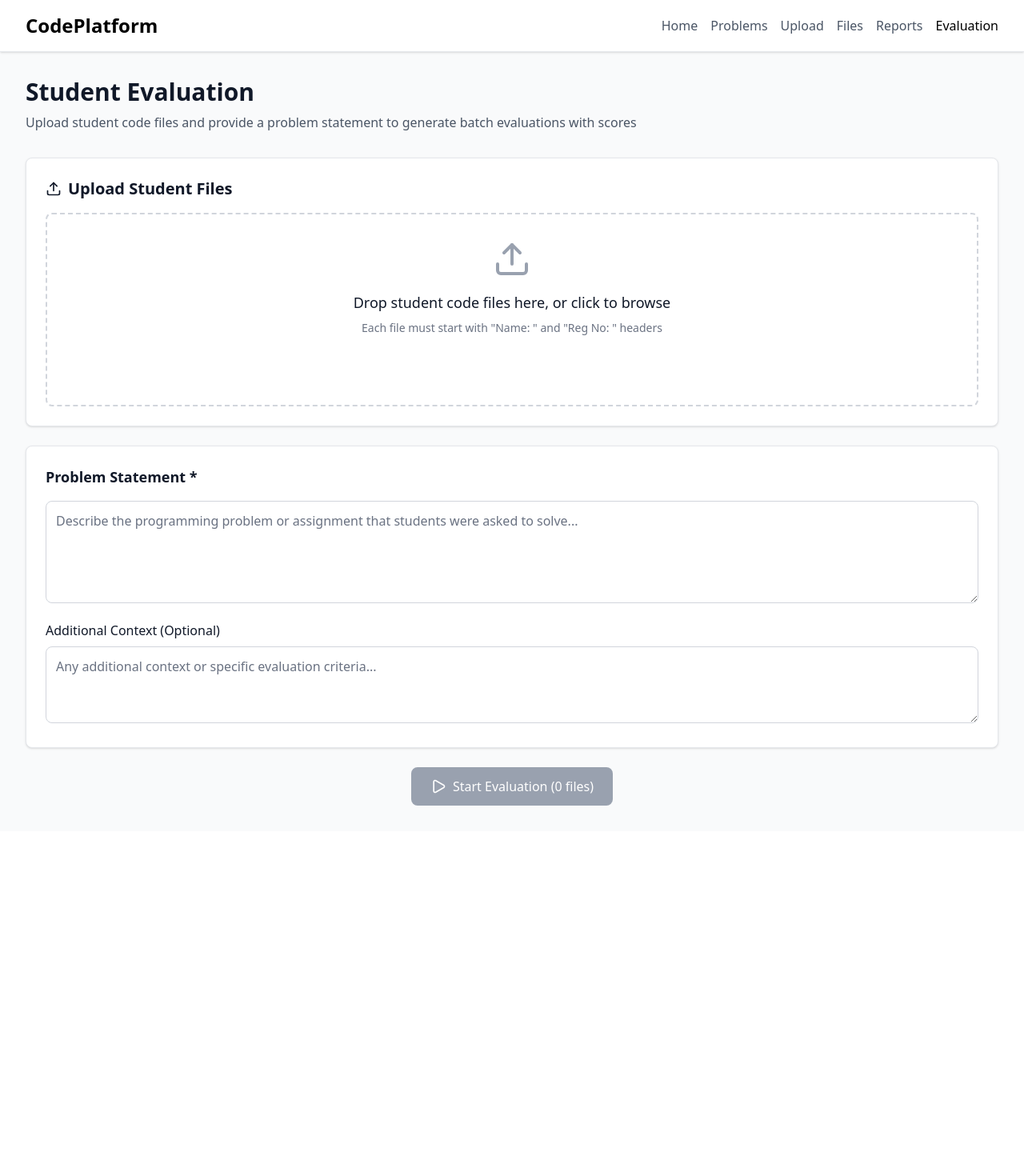
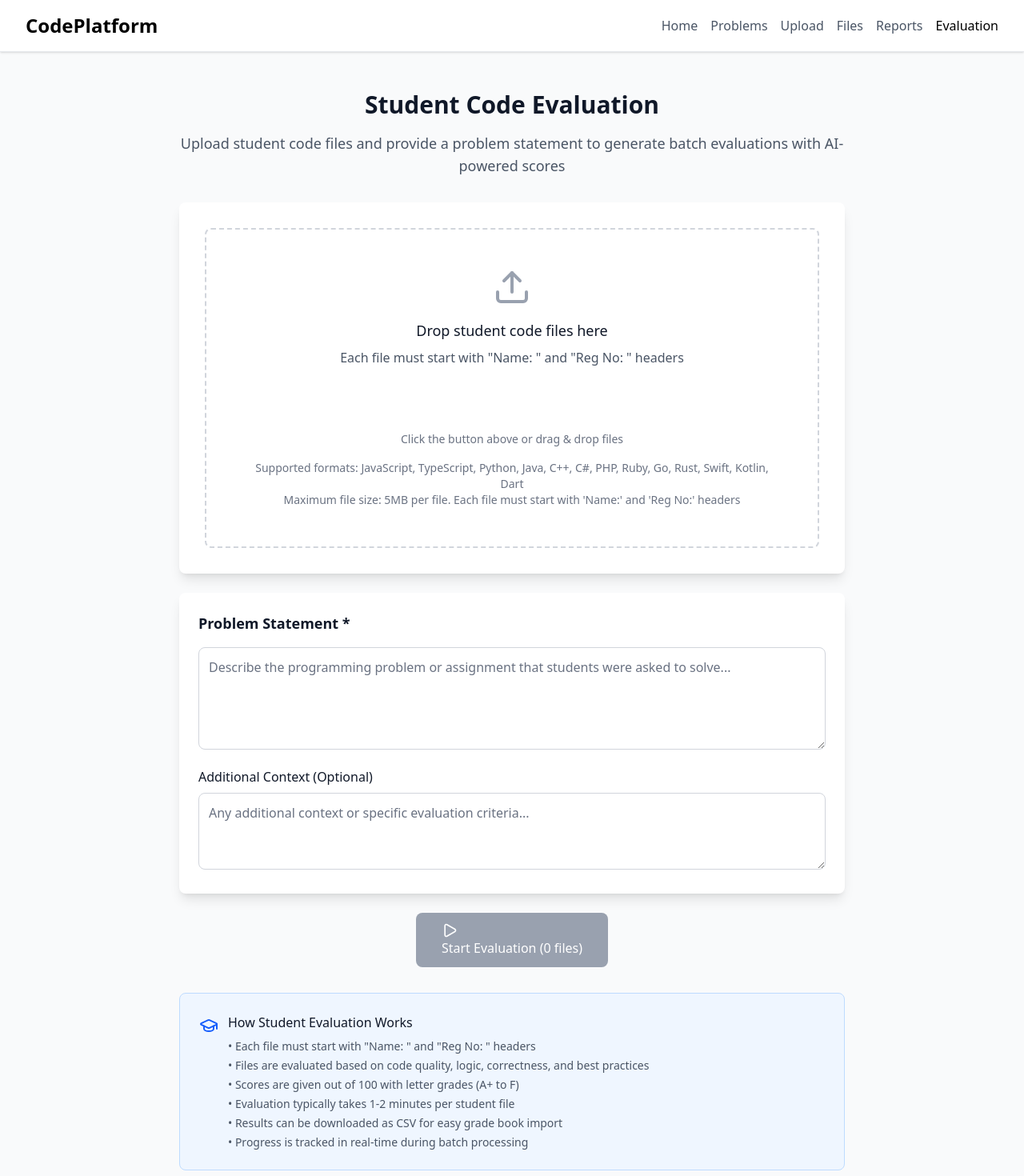
Before and after one commit to ERSA-14/code_review_ai_agent_frontend, a Next.js app: page /evaluation in a window 1280 px wide. Shown: the top 1470 px of the page at 80% size. Before the commit the page ends 1039 px from the top, so only its background shows below. Built offline with nearby package versions, Linux system fonts and the light colour scheme.

Commit message:
Made the evaluation page functioning

```diff
--- a/src/app/evaluation/page.tsx
+++ b/src/app/evaluation/page.tsx
@@ -1,6 +1,6 @@
 "use client";
 
-import { useState, useCallback } from "react";
+import { useState, useCallback, useRef } from "react";
 import { Navbar } from "@/components/navbar";
 import {
   Upload,
@@ -13,7 +13,9 @@ import {
   AlertCircle,
   Loader2,
   RotateCcw,
-  Play
+  Play,
+  GraduationCap,
+  BarChart3
 } from "lucide-react";
 import { apiService, StudentEvaluation, EvaluationBatchResponse } from "@/services/api";
 
@@ -35,6 +37,7 @@ export default function EvaluationPage() {
   const [error, setError] = useState<string | null>(null);
   const [validationResults, setValidationResults] = useState<FileValidationResult[]>([]);
   const [isValidating, setIsValidating] = useState(false);
+  const fileInputRef = useRef<HTMLInputElement>(null);
 
   // File validation function
   const validateStudentFile = (file: File): Promise<FileValidationResult> => {
@@ -127,24 +130,43 @@ export default function EvaluationPage() {
     }
   };
 
-  // Handle file selection
-  const handleFileSelect = useCallback(async (files: FileList | File[]) => {
-    const fileArray = Array.from(files);
+  // Handle file selection with validation similar to upload page
+  const handleFileSelect = useCallback(async (files: File[]) => {
+    const validFiles: File[] = [];
+    const errors: string[] = [];
 
-    // Filter for code files
-    const codeFiles = fileArray.filter(file => {
-      const extension = file.name.toLowerCase().split('.').pop();
-      return ['js', 'jsx', 'ts', 'tsx', 'py', 'java', 'cpp', 'c', 'cs', 'php', 'rb', 'go', 'rs'].includes(extension || '');
-    });
-
-    if (codeFiles.length === 0) {
-      setError("Please select valid code files (.js, .py, .cpp, .java, etc.)");
+    files.forEach(file => {
+      // Check file size (5MB limit)
+      if (file.size > 5 * 1024 * 1024) {
+        errors.push(`${file.name}: File size must be less than 5MB`);
         return;
       }
 
-    setSelectedFiles(codeFiles);
+      // Check file type (allow common code file extensions)
+      const allowedExtensions = [
+        '.js', '.jsx', '.ts', '.tsx', '.py', '.java', '.cpp', '.c', '.cs',
+        '.php', '.rb', '.go', '.rs', '.swift', '.kt', '.dart'
+      ];
+
+      const fileExtension = '.' + file.name.split('.').pop()?.toLowerCase();
+      if (!allowedExtensions.includes(fileExtension)) {
+        errors.push(`${file.name}: Invalid file type for student evaluation`);
+        return;
+      }
+
+      validFiles.push(file);
+    });
+
+    if (errors.length > 0) {
+      setError(`Some files were rejected:\n${errors.join('\n')}`);
+    } else {
       setError(null);
-    await validateFiles(codeFiles);
+    }
+
+    if (validFiles.length > 0) {
+      setSelectedFiles(prev => [...prev, ...validFiles]);
+      await validateFiles(validFiles);
+    }
   }, []);
 
   // Handle drag and drop
@@ -152,7 +174,7 @@ export default function EvaluationPage() {
     e.preventDefault();
     setIsDragOver(false);
 
-    const files = e.dataTransfer.files;
+    const files = Array.from(e.dataTransfer.files);
     handleFileSelect(files);
   }, [handleFileSelect]);
 
@@ -169,7 +191,7 @@ export default function EvaluationPage() {
   // Handle file input change
   const handleFileInputChange = (e: React.ChangeEvent<HTMLInputElement>) => {
     if (e.target.files) {
-      handleFileSelect(e.target.files);
+      handleFileSelect(Array.from(e.target.files));
     }
   };
 
@@ -179,6 +201,25 @@ export default function EvaluationPage() {
     setSelectedFiles(newFiles);
     const newValidation = validationResults.filter((_, i) => i !== index);
     setValidationResults(newValidation);
+  };
+
+  // Clear all files
+  const clearAllFiles = () => {
+    setSelectedFiles([]);
+    setValidationResults([]);
+    setError(null);
+    if (fileInputRef.current) {
+      fileInputRef.current.value = '';
+    }
+  };
+
+  // Format file size utility
+  const formatFileSize = (bytes: number) => {
+    if (bytes === 0) return '0 Bytes';
+    const k = 1024;
+    const sizes = ['Bytes', 'KB', 'MB', 'GB'];
+    const i = Math.floor(Math.log(bytes) / Math.log(k));
+    return parseFloat((bytes / Math.pow(k, i)).toFixed(2)) + ' ' + sizes[i];
   };
 
   // Start evaluation
@@ -278,65 +319,113 @@ export default function EvaluationPage() {
     <div className="min-h-screen bg-gray-50 dark:bg-custom-dark-primary">
       <Navbar />
 
-      <div className="max-w-7xl mx-auto py-8 px-4 sm:px-6 lg:px-8">
-        <div className="mb-8">
-          <h1 className="text-3xl font-bold text-gray-900 dark:text-custom-light mb-2">
-            Student Evaluation
+      <main className="max-w-4xl mx-auto px-4 sm:px-6 lg:px-8 py-12">
+        <div className="text-center mb-8">
+          <h1 className="text-3xl font-bold text-gray-900 dark:text-custom-light mb-4">
+            Student Code Evaluation
           </h1>
-          <p className="text-gray-600 dark:text-gray-300">
-            Upload student code files and provide a problem statement to generate batch evaluations with scores
+          <p className="text-lg text-gray-600 dark:text-gray-300">
+            Upload student code files and provide a problem statement to generate batch evaluations with AI-powered scores
           </p>
         </div>
 
         {!evaluationBatch ? (
           <>
             {/* File Upload Section */}
-            <div className="bg-white dark:bg-custom-dark-secondary rounded-lg shadow-sm border border-gray-200 dark:border-custom-dark-primary mb-6">
-              <div className="p-6">
-                <h2 className="text-xl font-semibold text-gray-900 dark:text-custom-light mb-4 flex items-center">
-                  <Upload className="mr-2 h-5 w-5" />
-                  Upload Student Files
-                </h2>
-
+            <div className="bg-white dark:bg-custom-dark-secondary rounded-lg shadow-lg p-8 mb-6">
+              {selectedFiles.length === 0 ? (
                 <div
-                  className={`border-2 border-dashed rounded-lg p-8 text-center transition-colors ${
+                  className={`border-2 border-dashed rounded-lg p-12 text-center transition-colors cursor-pointer ${
                     isDragOver
-                      ? "border-custom-accent bg-blue-50 dark:bg-blue-900/20"
-                      : "border-gray-300 dark:border-gray-600 hover:border-custom-accent"
+                      ? "border-blue-500 bg-blue-50 dark:bg-blue-900/20"
+                      : "border-gray-300 dark:border-gray-600 hover:border-gray-400 dark:hover:border-gray-500"
                   }`}
                   onDrop={handleDrop}
                   onDragOver={handleDragOver}
                   onDragLeave={handleDragLeave}
+                  onClick={() => fileInputRef.current?.click()}
                 >
                   <Upload className="mx-auto h-12 w-12 text-gray-400 dark:text-gray-500 mb-4" />
-                  <p className="text-lg font-medium text-gray-900 dark:text-custom-light mb-2">
-                    Drop student code files here, or click to browse
-                  </p>
-                  <p className="text-sm text-gray-500 dark:text-gray-400 mb-4">
+                  <h3 className="text-lg font-medium text-gray-900 dark:text-custom-light mb-2">
+                    Drop student code files here
+                  </h3>
+                  <p className="text-gray-600 dark:text-gray-300 mb-4">
                     Each file must start with "Name: " and "Reg No: " headers
                   </p>
+                  <div className="space-y-3">
+                    <button
+                      onClick={(e) => {
+                        e.stopPropagation();
+                        fileInputRef.current?.click();
+                      }}
+                      className="bg-custom-accent hover:bg-blue-700 text-white px-8 py-3 rounded-lg font-medium transition-colors text-lg"
+                    >
+                      Choose Student Files
+                    </button>
+                    <p className="text-sm text-gray-500 dark:text-gray-400">
+                      Click the button above or drag & drop files
+                    </p>
+                  </div>
                   <input
+                    ref={fileInputRef}
                     type="file"
                     multiple
-                    accept=".js,.jsx,.ts,.tsx,.py,.java,.cpp,.c,.cs,.php,.rb,.go,.rs"
+                    className="hidden"
                     onChange={handleFileInputChange}
-                    className="hidden"
-                    id="file-upload"
+                    accept=".js,.jsx,.ts,.tsx,.py,.java,.cpp,.c,.cs,.php,.rb,.go,.rs,.swift,.kt,.dart"
                   />
-                  <label
-                    htmlFor="file-upload"
-                    className="inline-flex items-center px-4 py-2 border border-transparent text-sm font-medium rounded-md text-white bg-custom-accent hover:bg-blue-700 cursor-pointer"
+                  <p className="text-sm text-gray-500 dark:text-gray-400 mt-4">
+                    Supported formats: JavaScript, TypeScript, Python, Java, C++, C#, PHP, Ruby, Go, Rust, Swift, Kotlin, Dart
+                  </p>
+                  <p className="text-sm text-gray-500 dark:text-gray-400">
+                    Maximum file size: 5MB per file. Each file must start with 'Name:' and 'Reg No:' headers
+                  </p>
+                </div>
+              ) : (
+                <div className="space-y-6">
+                  <div className="flex items-center justify-between">
+                    <h3 className="text-lg font-medium text-gray-900 dark:text-custom-light">
+                      Selected Files ({selectedFiles.length})
+                    </h3>
+                    <button
+                      onClick={clearAllFiles}
+                      className="text-red-600 dark:text-red-400 hover:text-red-700 dark:hover:text-red-300 text-sm font-medium flex items-center space-x-1"
                     >
-                    Select Files
-                  </label>
+                      <XCircle className="h-4 w-4" />
+                      <span>Clear All</span>
+                    </button>
+                  </div>
+
+                  <div className="max-h-60 overflow-y-auto space-y-2">
+                    {selectedFiles.map((file, index) => (
+                      <div key={index} className="flex items-center justify-between p-3 bg-gray-50 dark:bg-gray-800 rounded-lg">
+                        <div className="flex items-center space-x-3">
+                          <FileText className="h-6 w-6 text-custom-accent" />
+                          <div>
+                            <h4 className="font-medium text-gray-900 dark:text-custom-light">
+                              {file.name}
+                            </h4>
+                            <p className="text-sm text-gray-600 dark:text-gray-300">
+                              {formatFileSize(file.size)}
+                            </p>
                           </div>
                         </div>
+                        <button
+                          onClick={() => removeFile(index)}
+                          className="text-gray-400 hover:text-gray-600 dark:hover:text-gray-300 transition-colors"
+                        >
+                          <XCircle className="h-5 w-5" />
+                        </button>
+                      </div>
+                    ))}
+                  </div>
+                </div>
+              )}
             </div>
 
             {/* File Validation Results */}
             {selectedFiles.length > 0 && (
-              <div className="bg-white dark:bg-custom-dark-secondary rounded-lg shadow-sm border border-gray-200 dark:border-custom-dark-primary mb-6">
-                <div className="p-6">
+              <div className="bg-white dark:bg-custom-dark-secondary rounded-lg shadow-lg p-6 mb-6">
                 <h3 className="text-lg font-semibold text-gray-900 dark:text-custom-light mb-4 flex items-center">
                   <FileText className="mr-2 h-5 w-5" />
                   File Validation
@@ -387,22 +476,14 @@ export default function EvaluationPage() {
                           )}
                         </div>
                       </div>
-                        <button
-                          onClick={() => removeFile(index)}
-                          className="text-gray-400 hover:text-gray-600 dark:hover:text-gray-300"
-                        >
-                          <XCircle className="h-5 w-5" />
-                        </button>
                     </div>
                   ))}
-                  </div>
                 </div>
               </div>
             )}
 
             {/* Problem Statement Section */}
-            <div className="bg-white dark:bg-custom-dark-secondary rounded-lg shadow-sm border border-gray-200 dark:border-custom-dark-primary mb-6">
-              <div className="p-6">
+            <div className="bg-white dark:bg-custom-dark-secondary rounded-lg shadow-lg p-6 mb-6">
               <h3 className="text-lg font-semibold text-gray-900 dark:text-custom-light mb-4">
                 Problem Statement *
               </h3>
@@ -424,7 +505,6 @@ export default function EvaluationPage() {
                 className="w-full h-24 p-3 border border-gray-300 dark:border-gray-600 rounded-lg bg-white dark:bg-custom-dark-primary text-gray-900 dark:text-custom-light placeholder-gray-500 dark:placeholder-gray-400 focus:ring-2 focus:ring-custom-accent focus:border-transparent"
               />
             </div>
-            </div>
 
             {/* Error Display */}
             {error && (
@@ -441,7 +521,11 @@ export default function EvaluationPage() {
               <button
                 onClick={startEvaluation}
                 disabled={isUploading || validFileCount === 0 || !problemStatement.trim()}
-                className="inline-flex items-center px-6 py-3 text-base font-medium rounded-lg text-white bg-custom-accent hover:bg-blue-700 disabled:bg-gray-400 disabled:cursor-not-allowed transition-colors"
+                className={`px-8 py-3 rounded-lg font-medium transition-colors ${
+                  isUploading || validFileCount === 0 || !problemStatement.trim()
+                    ? "bg-gray-400 cursor-not-allowed text-white"
+                    : "bg-custom-accent hover:bg-blue-700 text-white"
+                }`}
               >
                 {isUploading ? (
                   <>
@@ -456,12 +540,30 @@ export default function EvaluationPage() {
                 )}
               </button>
             </div>
+
+            {/* Information Panel */}
+            <div className="mt-8 bg-blue-50 dark:bg-blue-900/20 border border-blue-200 dark:border-blue-800 rounded-lg p-6">
+              <div className="flex items-start space-x-3">
+                <GraduationCap className="h-6 w-6 text-blue-600 dark:text-blue-400 mt-1" />
+                <div>
+                  <h3 className="font-medium text-gray-900 dark:text-custom-light mb-2">
+                    How Student Evaluation Works
+                  </h3>
+                  <ul className="text-sm text-gray-600 dark:text-gray-300 space-y-1">
+                    <li>• Each file must start with "Name: " and "Reg No: " headers</li>
+                    <li>• Files are evaluated based on code quality, logic, correctness, and best practices</li>
+                    <li>• Scores are given out of 100 with letter grades (A+ to F)</li>
+                    <li>• Evaluation typically takes 1-2 minutes per student file</li>
+                    <li>• Results can be downloaded as CSV for easy grade book import</li>
+                    <li>• Progress is tracked in real-time during batch processing</li>
+                  </ul>
+                </div>
+              </div>
+            </div>
           </>
         ) : (
-          <>
+          <div className="bg-white dark:bg-custom-dark-secondary rounded-lg shadow-lg p-6 mb-6">
             {/* Evaluation Results Section */}
-            <div className="bg-white dark:bg-custom-dark-secondary rounded-lg shadow-sm border border-gray-200 dark:border-custom-dark-primary mb-6">
-              <div className="p-6">
             <div className="flex items-center justify-between mb-6">
               <h2 className="text-xl font-semibold text-gray-900 dark:text-custom-light flex items-center">
                 <Users className="mr-2 h-5 w-5" />
@@ -471,7 +573,7 @@ export default function EvaluationPage() {
                 {evaluationBatch.status === 'completed' && (
                   <button
                     onClick={downloadCSV}
-                        className="inline-flex items-center px-4 py-2 text-sm font-medium rounded-lg text-white bg-green-600 hover:bg-green-700"
+                    className="inline-flex items-center px-4 py-2 text-sm font-medium rounded-lg text-white bg-green-600 hover:bg-green-700 transition-colors"
                   >
                     <Download className="mr-2 h-4 w-4" />
                     Download CSV
@@ -479,7 +581,7 @@ export default function EvaluationPage() {
                 )}
                 <button
                   onClick={resetForm}
-                      className="inline-flex items-center px-4 py-2 text-sm font-medium rounded-lg text-gray-700 dark:text-gray-300 bg-gray-100 dark:bg-gray-700 hover:bg-gray-200 dark:hover:bg-gray-600"
+                  className="inline-flex items-center px-4 py-2 text-sm font-medium rounded-lg text-gray-700 dark:text-gray-300 bg-gray-100 dark:bg-gray-700 hover:bg-gray-200 dark:hover:bg-gray-600 transition-colors"
                 >
                   <RotateCcw className="mr-2 h-4 w-4" />
                   New Evaluation
@@ -505,7 +607,7 @@ export default function EvaluationPage() {
               </div>
             </div>
 
-                {/* Status Summary */}
+            {/* Status Summary - Using upload page pattern */}
             <div className="grid grid-cols-1 md:grid-cols-3 gap-4 mb-6">
               <div className="bg-blue-50 dark:bg-blue-900/20 p-4 rounded-lg border border-blue-200 dark:border-blue-800">
                 <div className="flex items-center">
@@ -657,10 +759,8 @@ export default function EvaluationPage() {
               </div>
             )}
           </div>
-            </div>
-          </>
         )}
-      </div>
+      </main>
     </div>
   );
 }
--- /dev/null
+++ b/src/components/file-upload-zone.tsx
@@ -0,0 +1,144 @@
+import { Upload, File as FileIcon, X } from "lucide-react";
+import { useRef } from "react";
+
+interface FileUploadZoneProps {
+  selectedFiles: File[];
+  isDragOver: boolean;
+  isUploading: boolean;
+  onFileSelect: (files: File[]) => void;
+  onDrop: (e: React.DragEvent<HTMLDivElement>) => void;
+  onDragOver: (e: React.DragEvent<HTMLDivElement>) => void;
+  onDragLeave: (e: React.DragEvent<HTMLDivElement>) => void;
+  onRemoveFile: (index: number) => void;
+  onClearAll: () => void;
+  acceptedExtensions: string;
+  supportedFormats: string;
+  maxFileSize: string;
+  title: string;
+  description: string;
+  buttonText: string;
+  formatFileSize: (bytes: number) => string;
+}
+
+export function FileUploadZone({
+  selectedFiles,
+  isDragOver,
+  isUploading,
+  onFileSelect,
+  onDrop,
+  onDragOver,
+  onDragLeave,
+  onRemoveFile,
+  onClearAll,
+  acceptedExtensions,
+  supportedFormats,
+  maxFileSize,
+  title,
+  description,
+  buttonText,
+  formatFileSize
+}: FileUploadZoneProps) {
+  const fileInputRef = useRef<HTMLInputElement>(null);
+
+  const handleFileInputChange = (e: React.ChangeEvent<HTMLInputElement>) => {
+    const files = Array.from(e.target.files || []);
+    if (files.length > 0) {
+      onFileSelect(files);
+    }
+  };
+
+  if (selectedFiles.length === 0) {
+    return (
+      <>
+        <div
+          className={`border-2 border-dashed rounded-lg p-12 text-center transition-colors cursor-pointer ${
+            isDragOver
+              ? "border-blue-500 bg-blue-50 dark:bg-blue-900/20"
+              : "border-gray-300 dark:border-gray-600 hover:border-gray-400 dark:hover:border-gray-500"
+          }`}
+          onDrop={onDrop}
+          onDragOver={onDragOver}
+          onDragLeave={onDragLeave}
+          onClick={() => fileInputRef.current?.click()}
+        >
+          <Upload className="mx-auto h-12 w-12 text-gray-400 dark:text-gray-500 mb-4" />
+          <h3 className="text-lg font-medium text-gray-900 dark:text-custom-light mb-2">
+            {title}
+          </h3>
+          <p className="text-gray-600 dark:text-gray-300 mb-4">
+            {description}
+          </p>
+          <div className="space-y-3">
+            <button
+              onClick={(e) => {
+                e.stopPropagation();
+                fileInputRef.current?.click();
+              }}
+              className="bg-custom-accent hover:bg-blue-700 text-white px-8 py-3 rounded-lg font-medium transition-colors text-lg"
+            >
+              {buttonText}
+            </button>
+            <p className="text-sm text-gray-500 dark:text-gray-400">
+              Click the button above or drag & drop files
+            </p>
+          </div>
+          <input
+            ref={fileInputRef}
+            type="file"
+            multiple
+            className="hidden"
+            onChange={handleFileInputChange}
+            accept={acceptedExtensions}
+          />
+          <p className="text-sm text-gray-500 dark:text-gray-400 mt-4">
+            {supportedFormats}
+          </p>
+          <p className="text-sm text-gray-500 dark:text-gray-400">
+            {maxFileSize}
+          </p>
+        </div>
+      </>
+    );
+  }
+
+  return (
+    <div className="space-y-6">
+      <div className="flex items-center justify-between">
+        <h3 className="text-lg font-medium text-gray-900 dark:text-custom-light">
+          Selected Files ({selectedFiles.length})
+        </h3>
+        <button
+          onClick={onClearAll}
+          className="text-red-600 dark:text-red-400 hover:text-red-700 dark:hover:text-red-300 text-sm font-medium flex items-center space-x-1"
+        >
+          <X className="h-4 w-4" />
+          <span>Clear All</span>
+        </button>
+      </div>
+
+      <div className="max-h-60 overflow-y-auto space-y-2">
+        {selectedFiles.map((file, index) => (
+          <div key={index} className="flex items-center justify-between p-3 bg-gray-50 dark:bg-gray-800 rounded-lg">
+            <div className="flex items-center space-x-3">
+              <FileIcon className="h-6 w-6 text-custom-accent" />
+              <div>
+                <h4 className="font-medium text-gray-900 dark:text-custom-light">
+                  {file.name}
+                </h4>
+                <p className="text-sm text-gray-600 dark:text-gray-300">
+                  {formatFileSize(file.size)}
+                </p>
+              </div>
+            </div>
+            <button
+              onClick={() => onRemoveFile(index)}
+              className="text-gray-400 hover:text-gray-600 dark:hover:text-gray-300 transition-colors"
+            >
+              <X className="h-5 w-5" />
+            </button>
+          </div>
+        ))}
+      </div>
+    </div>
+  );
+}
```
Lines whose indentation alone changed are shown as unchanged.
